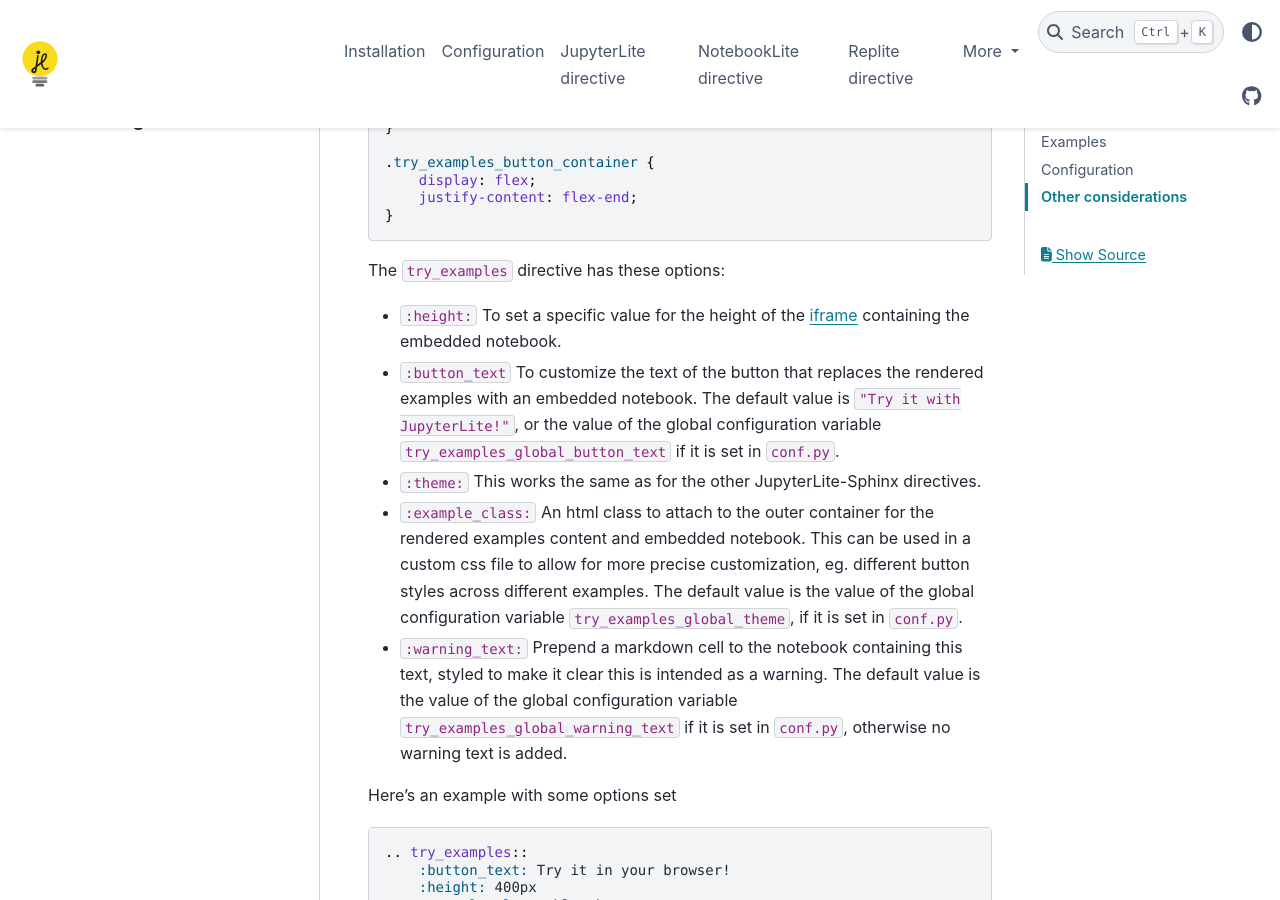
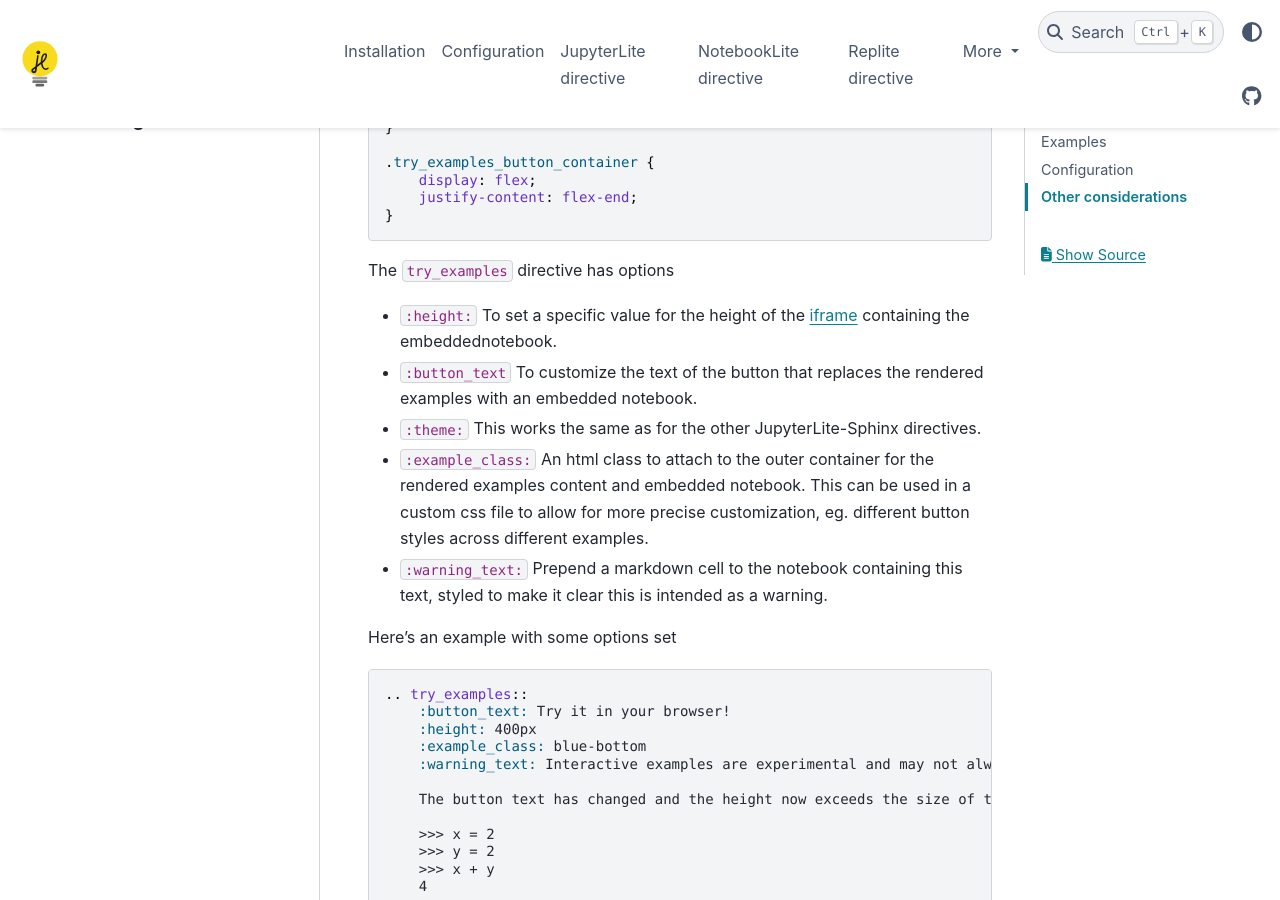
Before and after one commit to jupyterlite/jupyterlite-sphinx, a Sphinx documentation site: the page built from docs/directives/try_examples.md, in a window 1280 px wide and 900 px high, scrolled down 1888 px. Built offline with Sphinx 7.4.7 and the PyData theme 0.15.4, drawn with Linux system fonts in a browser that asks for light colours; some of the changed text lies outside the part shown.

Commit message:
Document how propagation for global confvals works
Revert "Update options docs for `TryExamples` directive"

This reverts commit 40d4a724a3da1116a7441e90ed9c998503f78b21.

Revert "State default `:button_text` value if not provided"

This reverts commit 244de38eed13b44f5e05a7648f9d7e51d47d2d56.

````diff
--- a/docs/directives/try_examples.md
+++ b/docs/directives/try_examples.md
@@ -116,16 +116,14 @@
 ```
 
 
-The `try_examples` directive has these options:
-
-* `:height:` To set a specific value for the height of the [iframe](https://developer.mozilla.org/en-US/docs/Web/HTML/Element/iframe) containing the embedded notebook.
-* `:button_text` To customize the text of the button that replaces the rendered examples with an embedded notebook. The default value is `"Try it with JupyterLite!"`, or the value of the global configuration variable `try_examples_global_button_text` if it is set in `conf.py`.
+The `try_examples` directive has options
+* `:height:` To set a specific value for the height of the [iframe](https://developer.mozilla.org/en-US/docs/Web/HTML/Element/iframe) containing the embeddednotebook.
+* `:button_text` To customize the text of the button that replaces the rendered examples with an embedded notebook.
 * `:theme:` This works the same as for the other JupyterLite-Sphinx directives.
 * `:example_class:` An html class to attach to the outer container for the rendered
 examples content and embedded notebook. This can be used in a custom css file to allow
 for more precise customization, eg. different button styles across different examples.
-The default value is the value of the global configuration variable `try_examples_global_theme`, if it is set in `conf.py`.
-* `:warning_text:` Prepend a markdown cell to the notebook containing this text, styled to make it clear this is intended as a warning. The default value is the value of the global configuration variable `try_examples_global_warning_text` if it is set in `conf.py`, otherwise no warning text is added.
+* `:warning_text:` Prepend a markdown cell to the notebook containing this text, styled to make it clear this is intended as a warning.
 
 Here's an example with some options set
 
@@ -215,7 +216,7 @@
 try_examples_global_warning_text = "Interactive examples are experimental and may not always work as expected."
 ```
 
-There is no option to set a global specific height because the proper height
+However, there is no option to set a global specific height because the proper height
 should depend on the size of the examples content. Again, the default height of
 the embedded notebook's iframe container matches the height of the associated
 rendered doctest example so that it takes up the same amount of space on the
````
Also changed, not shown: other parts of docs/directives/try_examples.md (+5 -2 lines).
